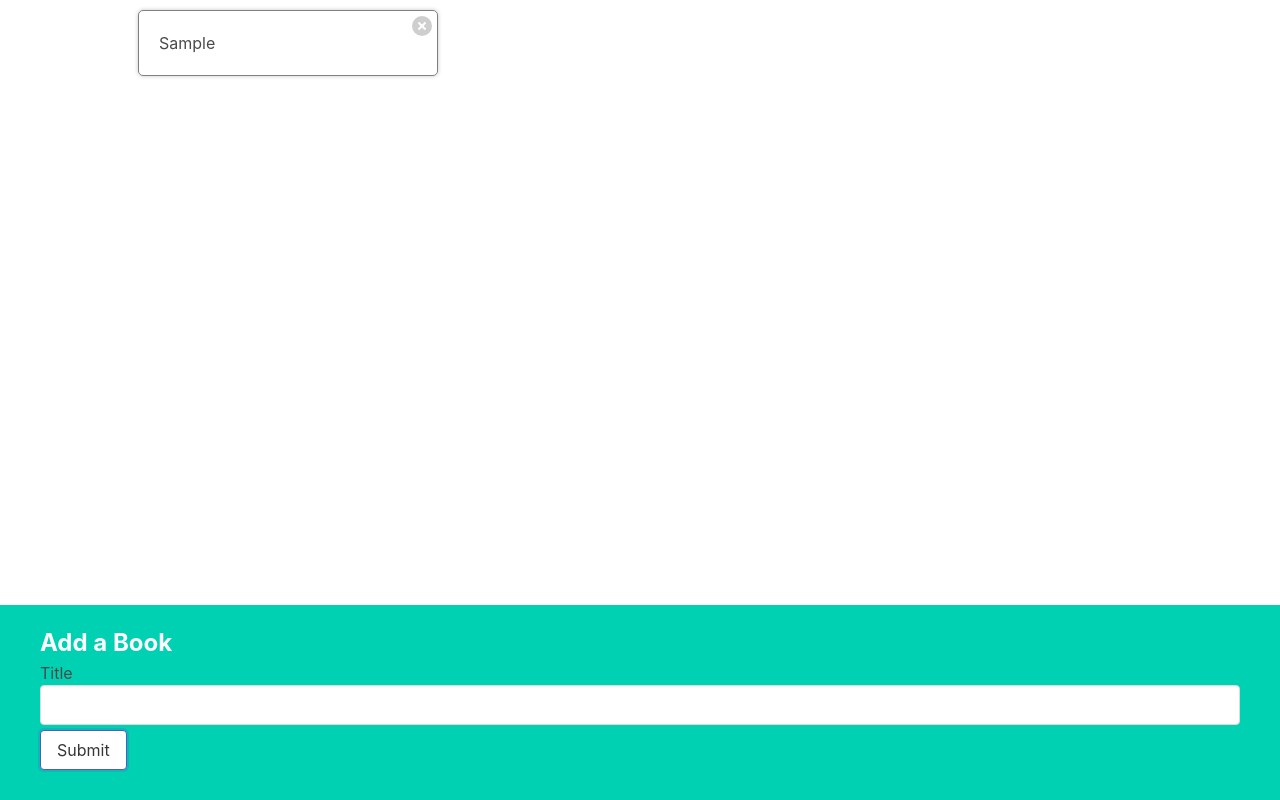
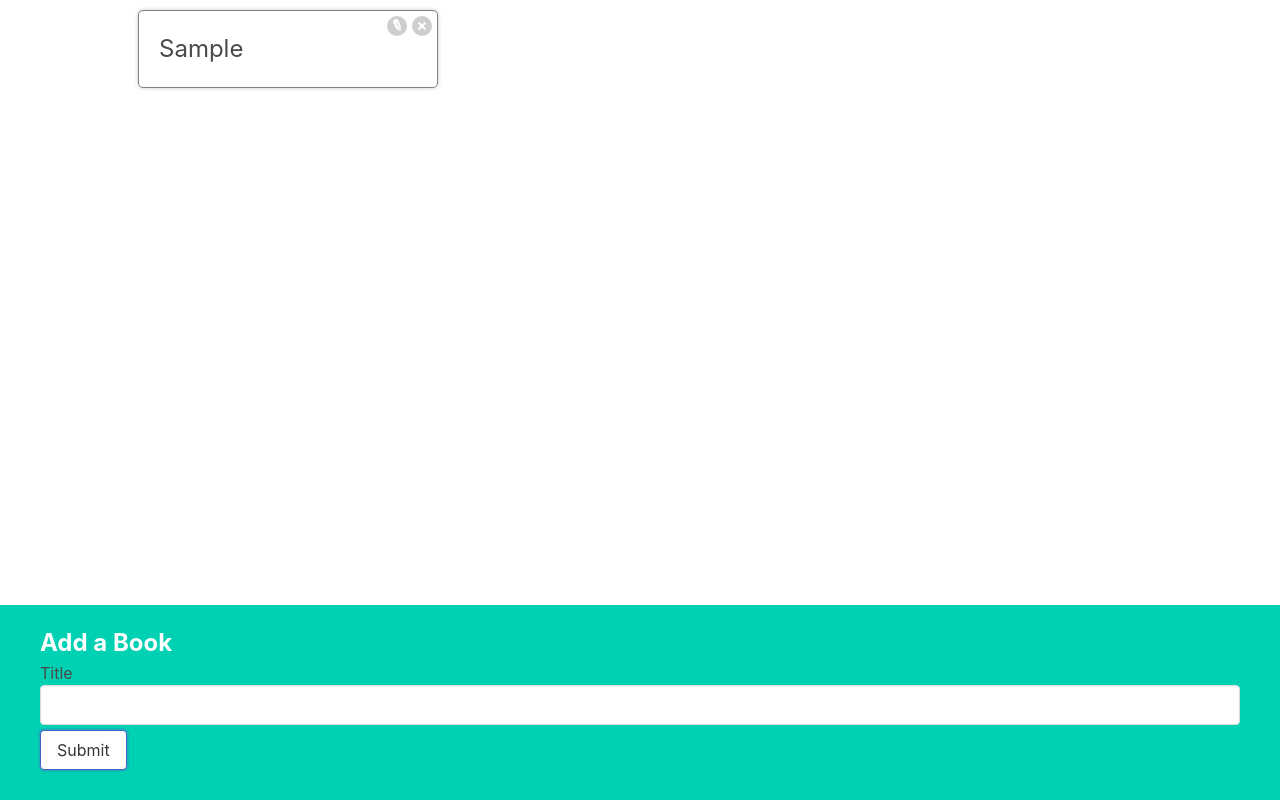
Before and after one commit to etsond/simplybooks, a React (Create React App) app: page / in a window 1280 px wide. Both pictures are taken after typing "Sample" into the empty fields and a click on the button "Submit". Built offline with nearby package versions, Linux system fonts and the light colour scheme.

Commit message:
adding toggle icon to editBook

```diff
--- a/src/components/BookShow.js
+++ b/src/components/BookShow.js
@@ -1,18 +1,41 @@
+import { useState } from "react";
+import BookEdit from "./BookEdit"
+
 // import BookList from "./BookList";
 
-function BookShow ({ book, onDelete}){
+function BookShow ({ book, onDelete }){
+// dont show the edit button by default
+const [showEdit, setShowEdit] = useState(false);
+
 //    whenever the usre click the button passing the onDelete
-const handleclick = () => {
+const handleDeleteleclick = () => {
     // this has the id of the specific book to delete
     onDelete(book.id);
 };
 
+const handleEditClick = () => {
+    // toggle the value, so setting to the opposite of what it currently is
+    setShowEdit(!showEdit)
+}
+
+// showing logic, by default show the book title
+let content = <h3>{book.title}</h3>
+// if show edit is true then show BookEdit component.
+    if (showEdit) {
+        content = <BookEdit />;
+    }
+
+
+
+
    return (
         <div className="book-show">
-            {book.title}
+            <div>{content}</div>
                     <div className="actions">
+                        {/* display the icon */}
+                        <button className="edit" onClick={handleEditClick} >Edit</button>
                         {/* when user click event handler(eventHandle) */}
-                        <button className="delete" onClick={handleclick}>
+                        <button className="delete" onClick={handleDeleteleclick}>
                             Delete
                          </button>
                 </div>
```
